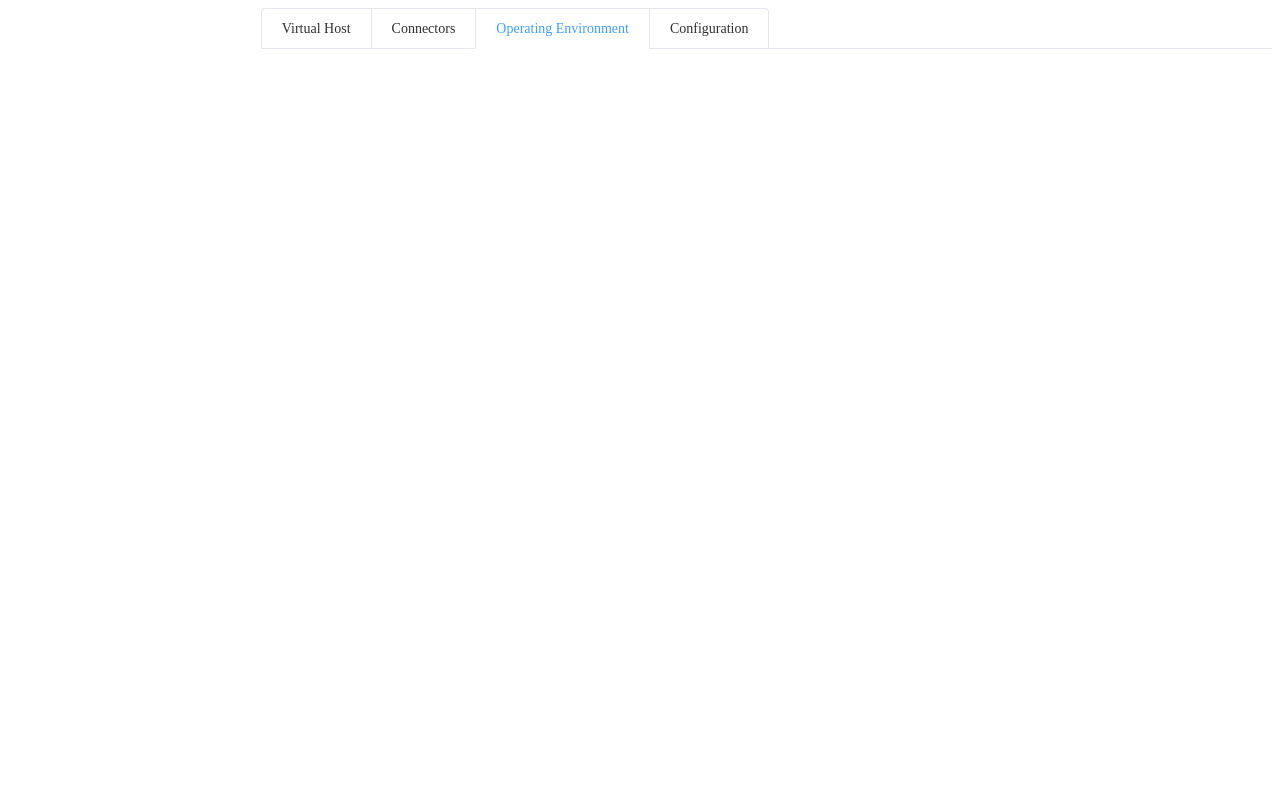
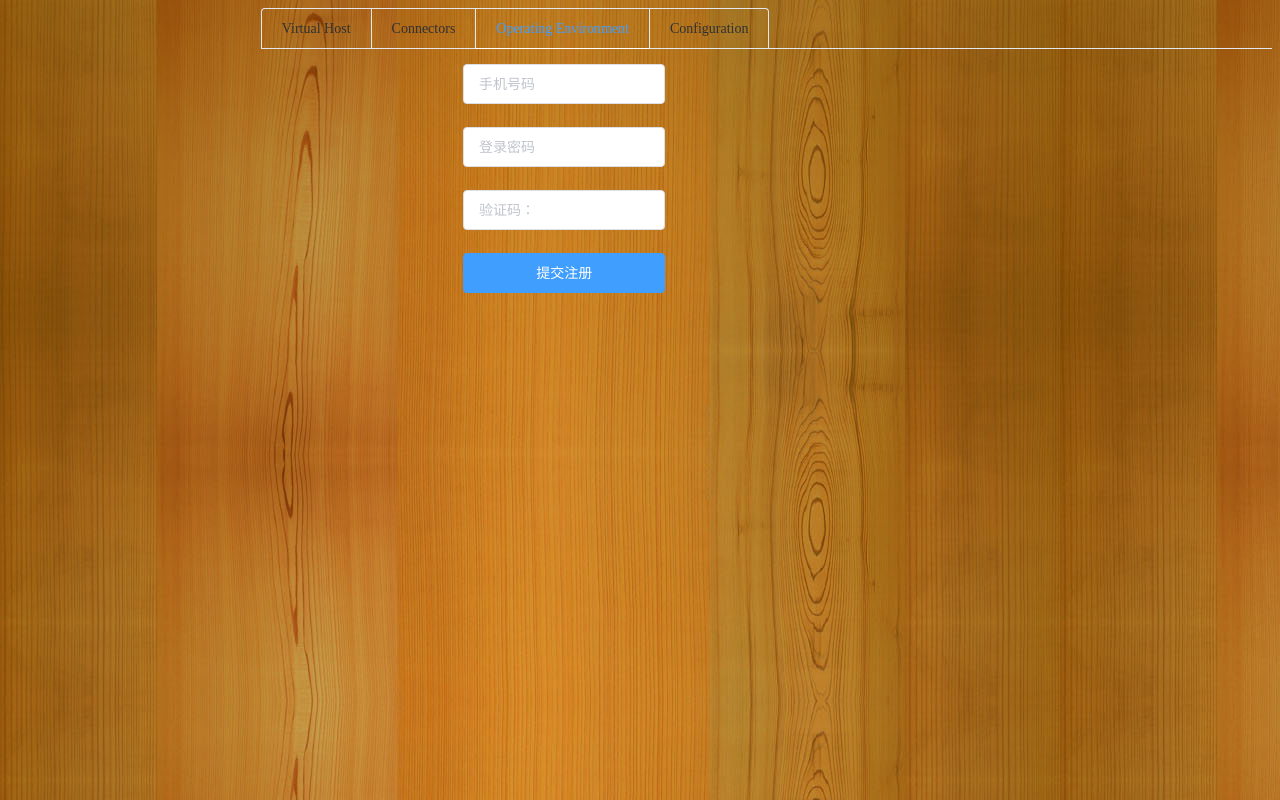
Before and after one commit to ZZRRegion/Study, a plain HTML site: page New/Element-ui/MQTTServer/console.html in a window 1280 px wide. Both pictures are taken after a click on the tab "Operating Environment". Drawn offline with Linux system fonts and the light colour scheme.

Commit message:
多岁的

```diff
--- a/New/Element-ui/MQTTServer/console.html
+++ b/New/Element-ui/MQTTServer/console.html
@@ -9,7 +9,7 @@
     <script src="../element-ui_2.4.0_index.js"></script>
     <title>Document</title>
 </head>
-<body>
+<body style="background-image: url(1.jpg)">
     <div id="app">
         <div style="margin-left: 20%;">
             <el-tabs v-model="activeName" type="card" @tab-click="handleClick">
@@ -35,7 +35,7 @@
                             <el-col :span="2">
                                 <span>Connector:</span>
                             </el-col>
-                            <el-col :span="6">
+                            <el-col :span="4">
                                 <el-select clearable v-model="value2" placeholder="惦">
                                     <el-option v-for="item in options2"
                                     :key="item.value"
@@ -49,7 +49,38 @@
                             </el-col>
                         </el-row>
                     </el-tab-pane>
-                    <el-tab-pane label="Operating Environment" name="Environment"></el-tab-pane>
+                    <el-tab-pane label="Operating Environment" name="Environment">
+                        <el-form style="margin-left: 20%;">
+                            <el-form-item>
+                                <el-row>
+                                    <el-col :span="6">
+                                        <el-input placeholder="手机号码"></el-input>
+                                    </el-col>
+                                </el-row>
+                            </el-form-item>
+                            <el-form-item>
+                                <el-row>
+                                    <el-col :span="6">
+                                         <el-input placeholder="登录密码"></el-input>
+                                    </el-col>
+                                </el-row>
+                            </el-form-item>
+                            <el-form-item>
+                                <el-row>
+                                    <el-col :span="6">
+                                        <el-input placeholder="验证码："></el-input>
+                                    </el-col>
+                                </el-row>
+                            </el-form-item>
+                            <el-form-item>
+                                <el-row>
+                                    <el-col :span="6">
+                                        <el-button style="width: 100%;" type="primary">提交注册</el-button>
+                                    </el-col>
+                                </el-row>
+                            </el-form-item>
+                        </el-form>
+                    </el-tab-pane>
                     <el-tab-pane label="Configuration" name="Configuration"></el-tab-pane>
             </el-tabs>
         </div>
```
Also changed, not shown: New/Element-ui/MQTTServer/1.jpg (added).
